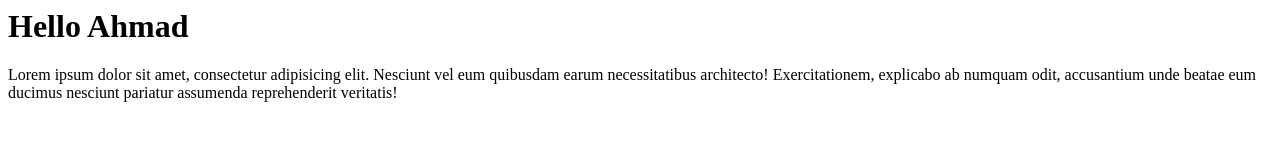
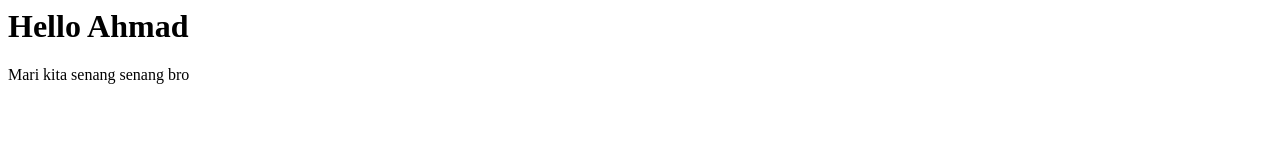
Before and after one commit to bram-brom/multi-remote, a plain HTML site: page index.html in a window 1280 px wide. Drawn offline with Linux system fonts and the light colour scheme.

Commit message:
mengganti paragraf

```diff
--- a/index.html
+++ b/index.html
@@ -6,6 +6,6 @@
 </head>
 <body>
     <h1>Hello Ahmad</h1>
-    <p>Lorem ipsum dolor sit amet, consectetur adipisicing elit. Nesciunt vel eum quibusdam earum necessitatibus architecto! Exercitationem, explicabo ab numquam odit, accusantium unde beatae eum ducimus nesciunt pariatur assumenda reprehenderit veritatis!</p>
+    <p>Mari kita senang senang bro</p>
 </body>
 </html>
```
